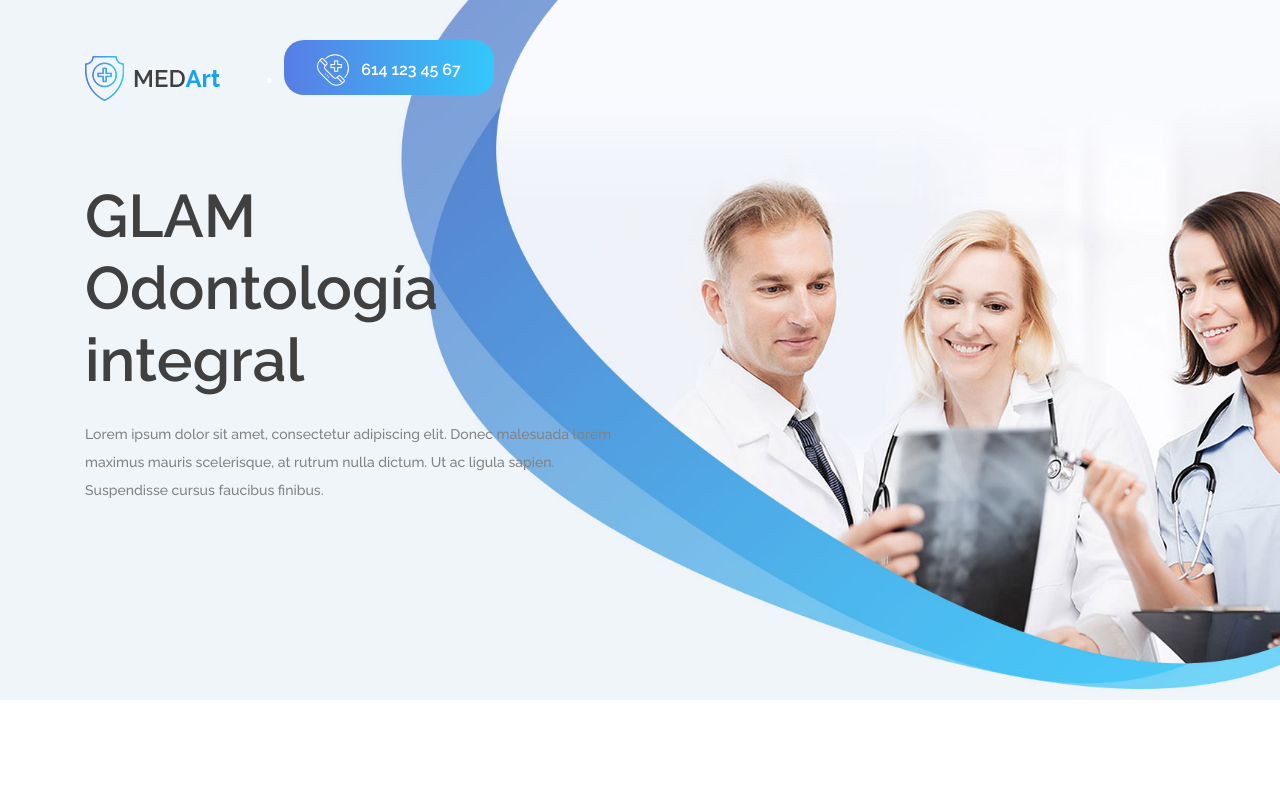
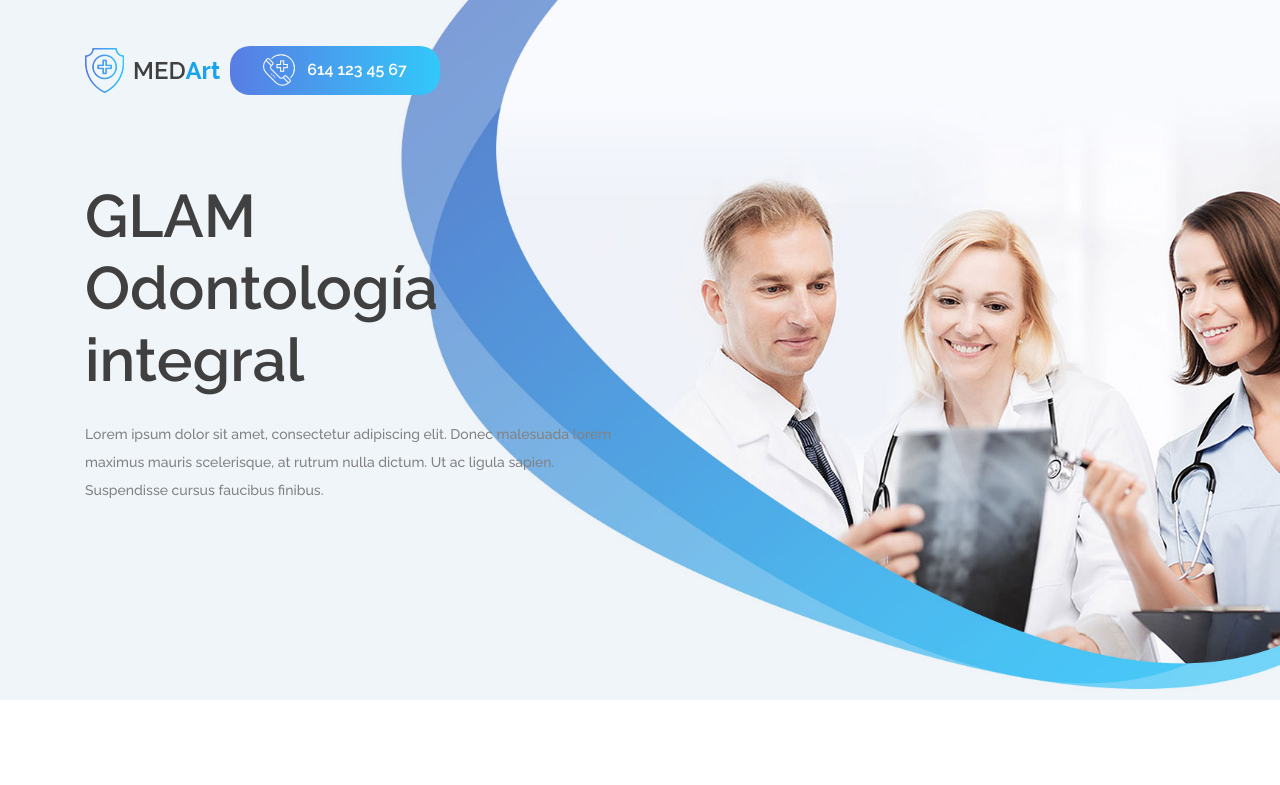
Before and after one commit to hubigo/Glam, a plain HTML site: page index.html in a window 1280 px wide. Shown: the top 785 px of the page. Drawn offline with Linux system fonts and the light colour scheme.

```diff
--- a/index.html
+++ b/index.html
@@ -23,11 +23,7 @@
                     <div class="col-12 d-flex flex-wrap justify-content-between align-items-center">
                         <div class="site-branding d-flex align-items-center">
                            <a class="d-block" href="index.html" rel="home"><img class="d-block" src="images/logo.png" alt="logo"></a>
-                       <ul class="d-flex flex-column flex-lg-row justify-content-lg-end align-items-center">
-                                <li class="call-btn button gradient-bg mt-3 mt-md-0">
-                                    <a class="d-flex justify-content-center align-items-center" href="tel:555-555-5555"><img src="images/emergency-call.png"> 614 123 45 67</a>
-                                </li>
-                            </ul>
+                           <a class="call-btn button gradient-bg d-flex justify-content-center align-items-center" href="tel:614-123-4567"><img src="images/emergency-call.png"> 614 123 45 67</a>
                         </div><!-- .site-branding -->
                     </div><!-- .col -->
                 </div><!-- .row -->
--- a/style.css
+++ b/style.css
@@ -170,7 +170,7 @@ a:hover, a:active {
 .call-btn {
     min-width: 210px;
     padding: 8px 12px 6px !important;
-    margin-left: 24px;
+    margin-left: 10px;
     margin-right: 0 !important;
 }
 
```
